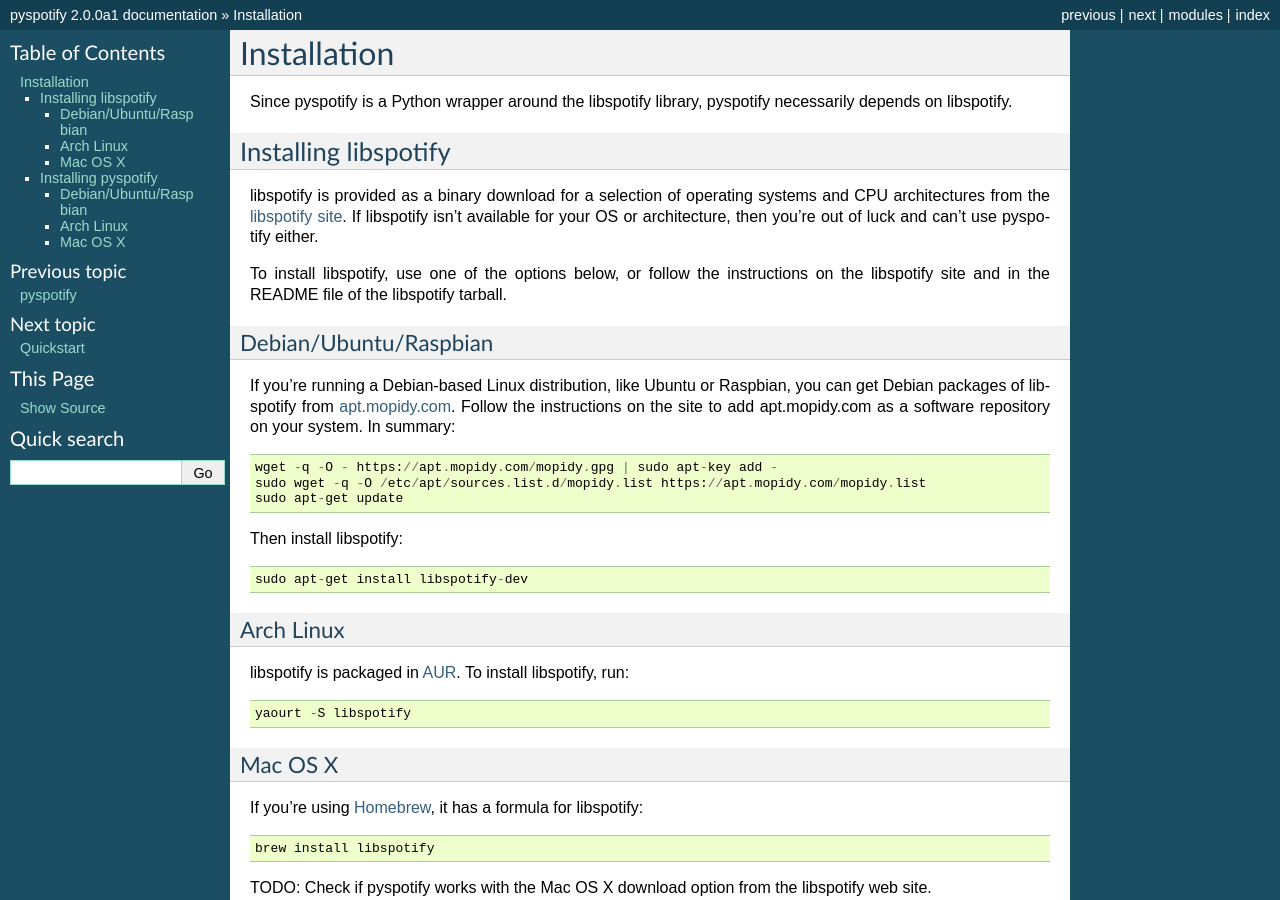
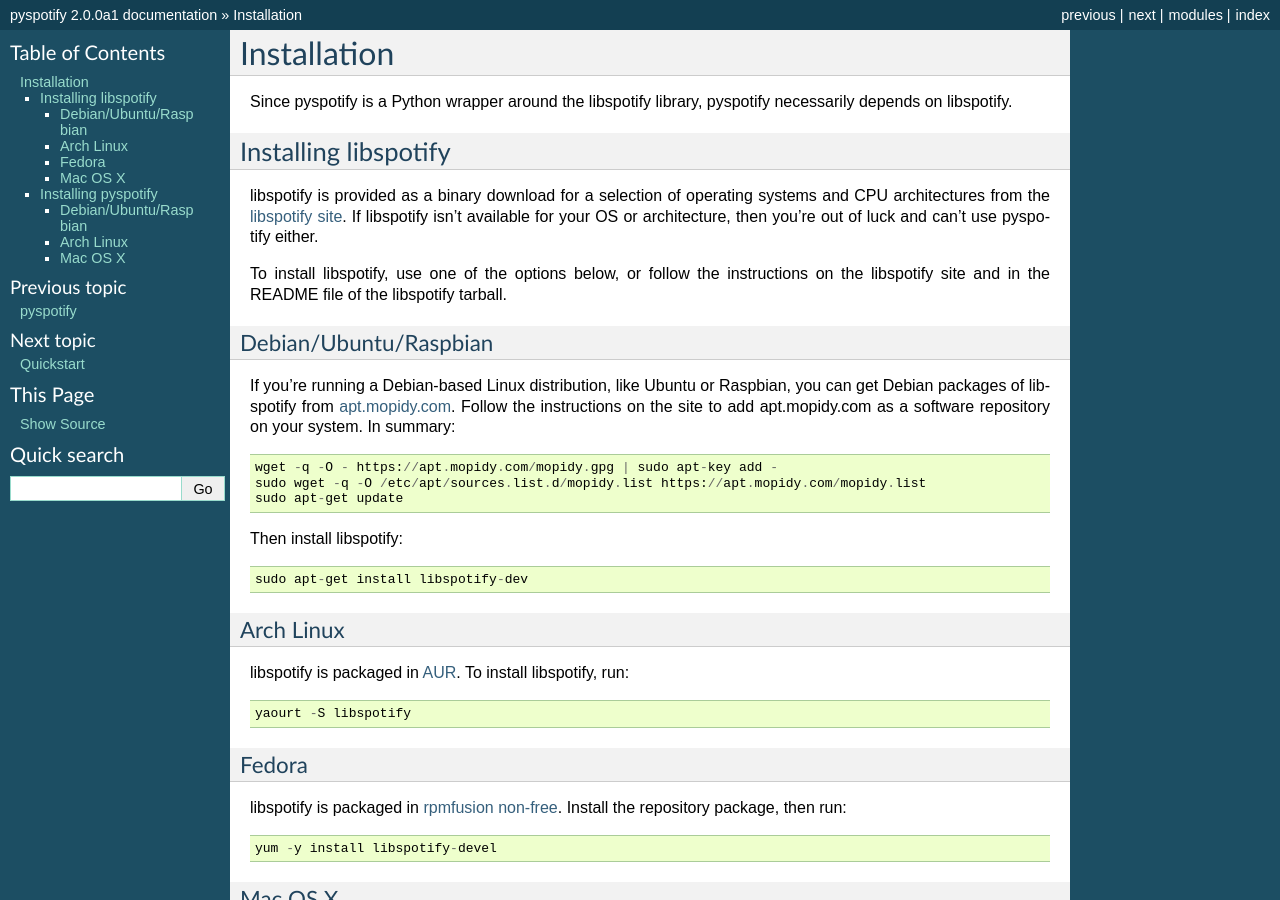
Before and after one commit to jodal/pyspotify, a Sphinx documentation site: the page built from docs/installation.rst, in a window 1280 px wide and 900 px high. Built offline with Sphinx 7.4.7, drawn with Linux system fonts in a browser that asks for light colours; pages that are not in the unit, such as notebooks, are missing from menus.

Commit message:
Update installation.rst
Add Fedora to installation instructions.

```diff
--- a/docs/installation.rst
+++ b/docs/installation.rst
@@ -45,6 +45,13 @@
 
     yaourt -S libspotify
 
+Fedora
+------
+
+libspotify is packaged in `rpmfusion non-free <http://rpmfusion.org/>`_.
+Install the repository package, then run::
+
+    yum -y install libspotify-devel
 
 Mac OS X
 --------
```
